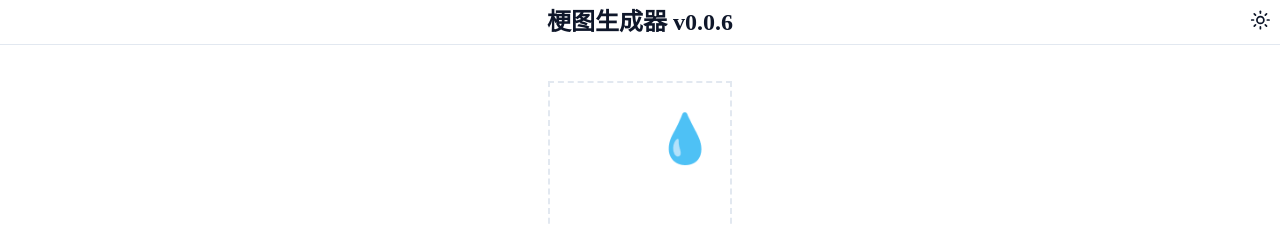
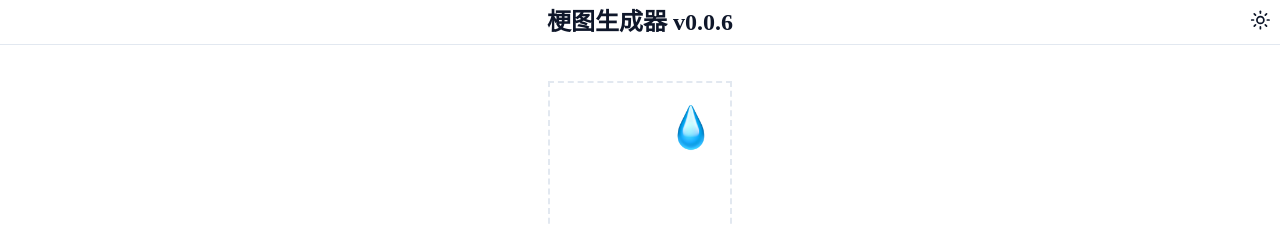
Before and after one commit to screw-hand/meme-tech-mind, a Next.js app: page / in a window 1280 px wide. Shown: the top 225 px of the page. Built offline with nearby package versions, Linux system fonts and the light colour scheme; some icons are missing.

Commit message:
feat: Replace emoji with droplet image in meme preview

```diff
--- a/components/meme-preview.tsx
+++ b/components/meme-preview.tsx
@@ -1,6 +1,7 @@
 "use client"
 
 import Image from "next/image"
+import droplet from "@/public/images/droplet.webp"
 import { Icon } from "@iconify/react"
 import clsx from "clsx"
 
@@ -45,23 +46,17 @@ export function MemePreview({ settings }: MemePreviewProps) {
               />
             )}
           </div>
-          <span
-            className={clsx(
-              "absolute"
-              // FIXME it not works.
-              // `text-[${settings.emoji.size}px]`,
-              // `right-[${settings.emoji.x}px]`,
-              // `top-[${settings.emoji.y}px]`
-            )}
-            // FIXME html2canvas，会让emoji错位
+          <Image
+            className={clsx("absolute")}
+            src={droplet}
+            alt="💧"
+            width={settings.emoji.size}
+            height={settings.emoji.size}
             style={{
-              fontSize: `${settings.emoji.size}px`,
               right: `${settings.emoji.x}px`,
               top: `${settings.emoji.y}px`,
             }}
-          >
-            💧
-          </span>
+          />
           <p
             style={{
               width: `${settings.text.width}`,
```
Also changed, not shown: public/images/droplet.webp (added).
